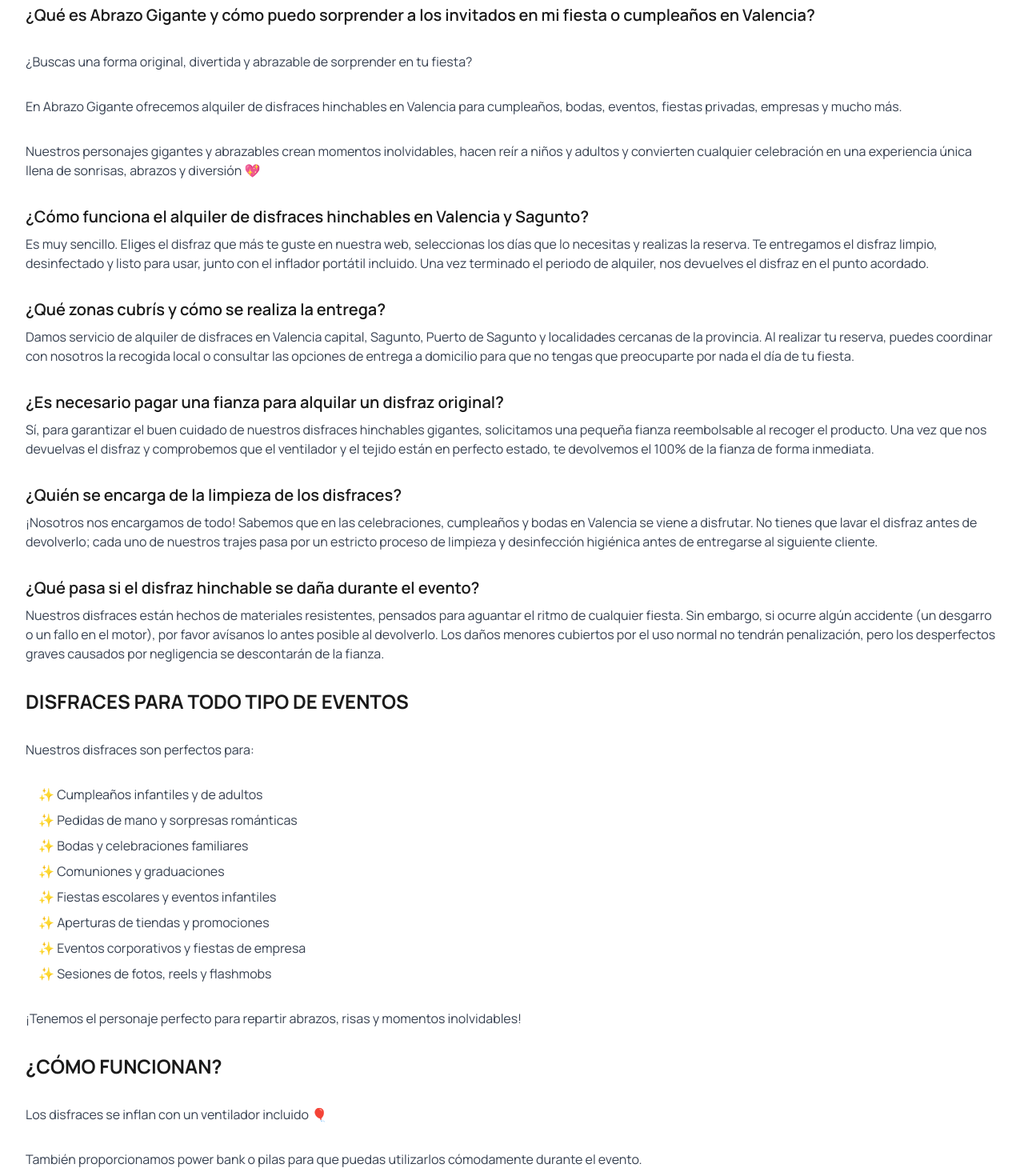
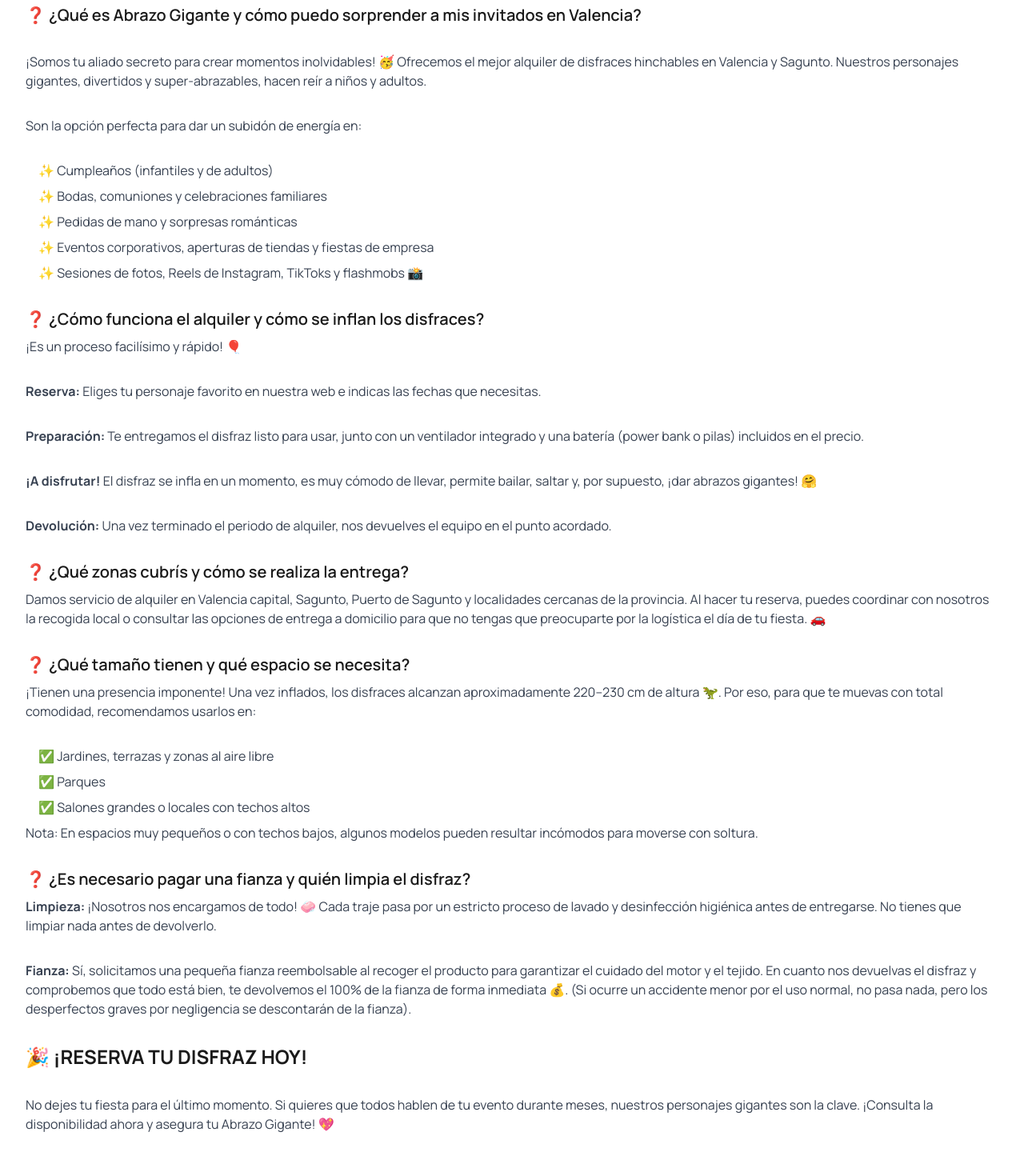
Before and after one commit to Lunapold/costumeval, a Next.js app: page /info in a window 1280 px wide. Shown: the part 240-1710 px from the top of the page at 80% size. Built offline with nearby package versions, Linux system fonts and the light colour scheme.

Commit message:
Update info page content and FAQ schemas

```diff
--- a/src/app/info/page.tsx
+++ b/src/app/info/page.tsx
@@ -17,18 +17,18 @@
     mainEntity: [
       {
         '@type': 'Question',
-        name: '¿Qué es Abrazo Gigante y cómo puedo sorprender a los invitados en mi fiesta o cumpleaños en Valencia?',
+        name: '¿Qué es Abrazo Gigante y cómo puedo sorprender a mis invitados en Valencia?',
         acceptedAnswer: {
           '@type': 'Answer',
-          text: 'En Abrazo Gigante ofrecemos alquiler de disfraces hinchables en Valencia para cumpleaños, bodas, eventos, fiestas privadas, empresas y mucho más. Nuestros personajes gigantes y abrazables crean momentos inolvidables, hacen reír a niños y adultos y convierten cualquier celebración en una experiencia única llena de sonrisas, abrazos y diversión.',
+          text: 'Somos tu aliado secreto para crear momentos inolvidables. Ofrecemos el mejor alquiler de disfraces hinchables en Valencia y Sagunto. Nuestros personajes gigantes, divertidos y super-abrazables, hacen reír a niños y adultos. Perfectos para cumpleaños, bodas, comuniones, pedidas de mano, eventos corporativos, sesiones de fotos, Reels y flashmobs.',
         },
       },
       {
         '@type': 'Question',
-        name: '¿Cómo funciona el alquiler de disfraces hinchables en Valencia y Sagunto?',
+        name: '¿Cómo funciona el alquiler y cómo se inflan los disfraces?',
         acceptedAnswer: {
           '@type': 'Answer',
-          text: 'Es muy sencillo. Eliges el disfraz que más te guste en nuestra web, seleccionas los días que lo necesitas y realizas la reserva. Te entregamos el disfraz limpio, desinfectado y listo para usar, junto con el inflador portátil incluido. Una vez terminado el periodo de alquiler, nos devuelves el disfraz en el punto acordado.',
+          text: 'Reservas tu personaje favorito en nuestra web, te entregamos el disfraz listo para usar con ventilador y batería incluidos. El disfraz se infla en un momento, es cómodo de llevar y permite bailar, saltar y dar abrazos gigantes. Al finalizar el alquiler, nos devuelves el equipo en el punto acordado.',
         },
       },
       {
@@ -36,31 +36,23 @@
         name: '¿Qué zonas cubrís y cómo se realiza la entrega?',
         acceptedAnswer: {
           '@type': 'Answer',
-          text: 'Damos servicio de alquiler de disfraces en Valencia capital, Sagunto, Puerto de Sagunto y localidades cercanas de la provincia. Al realizar tu reserva, puedes coordinar con nosotros la recogida local o consultar las opciones de entrega a domicilio para que no tengas que preocuparte por nada el día de tu fiesta.',
+          text: 'Damos servicio de alquiler en Valencia capital, Sagunto, Puerto de Sagunto y localidades cercanas de la provincia. Al hacer tu reserva puedes coordinar la recogida local o consultar las opciones de entrega a domicilio.',
         },
       },
       {
         '@type': 'Question',
-        name: '¿Es necesario pagar una fianza para alquilar un disfraz original?',
+        name: '¿Qué tamaño tienen y qué espacio se necesita?',
         acceptedAnswer: {
           '@type': 'Answer',
-          text: 'Sí, para garantizar el buen cuidado de nuestros disfraces hinchables gigantes, solicitamos una pequeña fianza reembolsable al recoger el producto. Una vez que nos devuelvas el disfraz y comprobemos que el ventilador y el tejido están en perfecto estado, te devolvemos el 100% de la fianza de forma inmediata.',
+          text: 'Una vez inflados, los disfraces alcanzan aproximadamente 220–230 cm de altura. Recomendamos usarlos en jardines, terrazas, parques, salones grandes o locales con techos altos para mayor comodidad.',
         },
       },
       {
         '@type': 'Question',
-        name: '¿Quién se encarga de la limpieza de los disfraces?',
+        name: '¿Es necesario pagar una fianza y quién limpia el disfraz?',
         acceptedAnswer: {
           '@type': 'Answer',
-          text: '¡Nosotros nos encargamos de todo! Sabemos que en las celebraciones, cumpleaños y bodas en Valencia se viene a disfrutar. No tienes que lavar el disfraz antes de devolverlo; cada uno de nuestros trajes pasa por un estricto proceso de limpieza y desinfección higiénica antes de entregarse al siguiente cliente.',
-        },
-      },
-      {
-        '@type': 'Question',
-        name: '¿Qué pasa si el disfraz hinchable se daña durante el evento?',
-        acceptedAnswer: {
-          '@type': 'Answer',
-          text: 'Nuestros disfraces están hechos de materiales resistentes, pensados para aguantar el ritmo de cualquier fiesta. Sin embargo, si ocurre algún accidente (un desgarro o un fallo en el motor), por favor avísanos lo antes posible al devolverlo. Los daños menores cubiertos por el uso normal no tendrán penalización, pero los desperfectos graves causados por negligencia se descontarán de la fianza.',
+          text: 'Nosotros nos encargamos de la limpieza y desinfección de cada traje. Solicitamos una pequeña fianza reembolsable al recoger el producto. Al devolverlo en buen estado, te devolvemos el 100% de la fianza de forma inmediata.',
         },
       },
     ],
@@ -78,79 +70,52 @@
           <h1 className="section-title mb-8" style={{color: '#d0632a'}}>ALQUILER DE DISFRACES HINCHABLES EN VALENCIA</h1>
 
           <div className="space-y-8 text-gray-700">
-            <h3 className="text-xl font-semibold mb-4" style={{color: '#1A1A1A'}}>¿Qué es Abrazo Gigante y cómo puedo sorprender a los invitados en mi fiesta o cumpleaños en Valencia?</h3>
-            <p>
-              ¿Buscas una forma original, divertida y abrazable de sorprender en tu fiesta?
-            </p>
-            <p>
-              En Abrazo Gigante ofrecemos alquiler de disfraces hinchables en Valencia para cumpleaños, bodas, eventos, fiestas privadas, empresas y mucho más.
-            </p>
-            <p>
-              Nuestros personajes gigantes y abrazables crean momentos inolvidables, hacen reír a niños y adultos y convierten cualquier celebración en una experiencia única llena de sonrisas, abrazos y diversión 💖
-            </p>
+            <h3 className="text-xl font-semibold mb-2" style={{color: '#1A1A1A'}}>❓ ¿Qué es Abrazo Gigante y cómo puedo sorprender a mis invitados en Valencia?</h3>
+            <p>¡Somos tu aliado secreto para crear momentos inolvidables! 🥳 Ofrecemos el mejor alquiler de disfraces hinchables en Valencia y Sagunto. Nuestros personajes gigantes, divertidos y super-abrazables, hacen reír a niños y adultos.</p>
+            <p>Son la opción perfecta para dar un subidón de energía en:</p>
+            <ul className="space-y-2 ml-4">
+              <li>✨ Cumpleaños (infantiles y de adultos)</li>
+              <li>✨ Bodas, comuniones y celebraciones familiares</li>
+              <li>✨ Pedidas de mano y sorpresas románticas</li>
+              <li>✨ Eventos corporativos, aperturas de tiendas y fiestas de empresa</li>
+              <li>✨ Sesiones de fotos, Reels de Instagram, TikToks y flashmobs 📸</li>
+            </ul>
 
             <div className="space-y-6">
               <div>
-                <h3 className="text-xl font-semibold mb-2" style={{color: '#1A1A1A'}}>¿Cómo funciona el alquiler de disfraces hinchables en Valencia y Sagunto?</h3>
-                <p>Es muy sencillo. Eliges el disfraz que más te guste en nuestra web, seleccionas los días que lo necesitas y realizas la reserva. Te entregamos el disfraz limpio, desinfectado y listo para usar, junto con el inflador portátil incluido. Una vez terminado el periodo de alquiler, nos devuelves el disfraz en el punto acordado.</p>
+                <h3 className="text-xl font-semibold mb-2" style={{color: '#1A1A1A'}}>❓ ¿Cómo funciona el alquiler y cómo se inflan los disfraces?</h3>
+                <p>¡Es un proceso facilísimo y rápido! 🎈</p>
+                <p><strong>Reserva:</strong> Eliges tu personaje favorito en nuestra web e indicas las fechas que necesitas.</p>
+                <p><strong>Preparación:</strong> Te entregamos el disfraz listo para usar, junto con un ventilador integrado y una batería (power bank o pilas) incluidos en el precio.</p>
+                <p><strong>¡A disfrutar!</strong> El disfraz se infla en un momento, es muy cómodo de llevar, permite bailar, saltar y, por supuesto, ¡dar abrazos gigantes! 🤗</p>
+                <p><strong>Devolución:</strong> Una vez terminado el periodo de alquiler, nos devuelves el equipo en el punto acordado.</p>
               </div>
 
               <div>
-                <h3 className="text-xl font-semibold mb-2" style={{color: '#1A1A1A'}}>¿Qué zonas cubrís y cómo se realiza la entrega?</h3>
-                <p>Damos servicio de alquiler de disfraces en Valencia capital, Sagunto, Puerto de Sagunto y localidades cercanas de la provincia. Al realizar tu reserva, puedes coordinar con nosotros la recogida local o consultar las opciones de entrega a domicilio para que no tengas que preocuparte por nada el día de tu fiesta.</p>
+                <h3 className="text-xl font-semibold mb-2" style={{color: '#1A1A1A'}}>❓ ¿Qué zonas cubrís y cómo se realiza la entrega?</h3>
+                <p>Damos servicio de alquiler en Valencia capital, Sagunto, Puerto de Sagunto y localidades cercanas de la provincia. Al hacer tu reserva, puedes coordinar con nosotros la recogida local o consultar las opciones de entrega a domicilio para que no tengas que preocuparte por la logística el día de tu fiesta. 🚗</p>
               </div>
 
               <div>
-                <h3 className="text-xl font-semibold mb-2" style={{color: '#1A1A1A'}}>¿Es necesario pagar una fianza para alquilar un disfraz original?</h3>
-                <p>Sí, para garantizar el buen cuidado de nuestros disfraces hinchables gigantes, solicitamos una pequeña fianza reembolsable al recoger el producto. Una vez que nos devuelvas el disfraz y comprobemos que el ventilador y el tejido están en perfecto estado, te devolvemos el 100% de la fianza de forma inmediata.</p>
+                <h3 className="text-xl font-semibold mb-2" style={{color: '#1A1A1A'}}>❓ ¿Qué tamaño tienen y qué espacio se necesita?</h3>
+                <p>¡Tienen una presencia imponente! Una vez inflados, los disfraces alcanzan aproximadamente 220–230 cm de altura 🦖. Por eso, para que te muevas con total comodidad, recomendamos usarlos en:</p>
+                <ul className="space-y-2 ml-4">
+                  <li>✅ Jardines, terrazas y zonas al aire libre</li>
+                  <li>✅ Parques</li>
+                  <li>✅ Salones grandes o locales con techos altos</li>
+                </ul>
+                <p className="mt-2">Nota: En espacios muy pequeños o con techos bajos, algunos modelos pueden resultar incómodos para moverse con soltura.</p>
               </div>
 
               <div>
-                <h3 className="text-xl font-semibold mb-2" style={{color: '#1A1A1A'}}>¿Quién se encarga de la limpieza de los disfraces?</h3>
-                <p>¡Nosotros nos encargamos de todo! Sabemos que en las celebraciones, cumpleaños y bodas en Valencia se viene a disfrutar. No tienes que lavar el disfraz antes de devolverlo; cada uno de nuestros trajes pasa por un estricto proceso de limpieza y desinfección higiénica antes de entregarse al siguiente cliente.</p>
-              </div>
-
-              <div>
-                <h3 className="text-xl font-semibold mb-2" style={{color: '#1A1A1A'}}>¿Qué pasa si el disfraz hinchable se daña durante el evento?</h3>
-                <p>Nuestros disfraces están hechos de materiales resistentes, pensados para aguantar el ritmo de cualquier fiesta. Sin embargo, si ocurre algún accidente (un desgarro o un fallo en el motor), por favor avísanos lo antes posible al devolverlo. Los daños menores cubiertos por el uso normal no tendrán penalización, pero los desperfectos graves causados por negligencia se descontarán de la fianza.</p>
+                <h3 className="text-xl font-semibold mb-2" style={{color: '#1A1A1A'}}>❓ ¿Es necesario pagar una fianza y quién limpia el disfraz?</h3>
+                <p><strong>Limpieza:</strong> ¡Nosotros nos encargamos de todo! 🧼 Cada traje pasa por un estricto proceso de lavado y desinfección higiénica antes de entregarse. No tienes que limpiar nada antes de devolverlo.</p>
+                <p><strong>Fianza:</strong> Sí, solicitamos una pequeña fianza reembolsable al recoger el producto para garantizar el cuidado del motor y el tejido. En cuanto nos devuelvas el disfraz y comprobemos que todo está bien, te devolvemos el 100% de la fianza de forma inmediata 💰. (Si ocurre un accidente menor por el uso normal, no pasa nada, pero los desperfectos graves por negligencia se descontarán de la fianza).</p>
               </div>
             </div>
 
-            <h2 className="text-2xl font-bold mt-10 mb-4" style={{color: '#1A1A1A'}}>DISFRACES PARA TODO TIPO DE EVENTOS</h2>
-            <p>Nuestros disfraces son perfectos para:</p>
-            <ul className="space-y-2 ml-4">
-              <li>✨ Cumpleaños infantiles y de adultos</li>
-              <li>✨ Pedidas de mano y sorpresas románticas</li>
-              <li>✨ Bodas y celebraciones familiares</li>
-              <li>✨ Comuniones y graduaciones</li>
-              <li>✨ Fiestas escolares y eventos infantiles</li>
-              <li>✨ Aperturas de tiendas y promociones</li>
-              <li>✨ Eventos corporativos y fiestas de empresa</li>
-              <li>✨ Sesiones de fotos, reels y flashmobs</li>
-            </ul>
-            <p>¡Tenemos el personaje perfecto para repartir abrazos, risas y momentos inolvidables!</p>
-
-            <h2 className="text-2xl font-bold mt-10 mb-4" style={{color: '#1A1A1A'}}>¿CÓMO FUNCIONAN?</h2>
-            <p>Los disfraces se inflan con un ventilador incluido 🎈</p>
-            <p>También proporcionamos power bank o pilas para que puedas utilizarlos cómodamente durante el evento.</p>
-            <p>Todos los disfraces son fáciles de usar, cómodos, muy llamativos y perfectos para abrazar, bailar y sorprender 🤗</p>
-            <p>Consulta disponibilidad de disfraces.</p>
-
-            <h2 className="text-2xl font-bold mt-10 mb-4" style={{color: '#1A1A1A'}}>IMPORTANTE SOBRE EL TAMAÑO DE LOS DISFRACES</h2>
-            <p>Los disfraces hinchables tienen un tamaño bastante grande cuando están inflados, por lo que recomendamos utilizarlos en espacios abiertos o en locales amplios.</p>
-            <p>En estado inflado, el disfraz alcanza aproximadamente 220-230 cm de altura, proporcionando una presencia imponente y muy divertida.</p>
-            <p>Son ideales para:</p>
-            <ul className="space-y-2 ml-4">
-              <li>✅ Parques y terrazas</li>
-              <li>✅ Jardines y zonas al aire libre</li>
-              <li>✅ Salones grandes</li>
-              <li>✅ Eventos y celebraciones espaciosas</li>
-            </ul>
-            <p>En espacios pequeños o con techos bajos, algunos modelos pueden resultar incómodos para moverse.</p>
-
-            <h2 className="text-2xl font-bold mt-10 mb-4" style={{color: '#1A1A1A'}}>RESERVA TU DISFRAZ HOY</h2>
-            <p>Si quieres sorprender a tus invitados y hacer que todos hablen de tu fiesta, nuestros disfraces hinchables son la opción perfecta.</p>
-            <p>🎉 ¡Reserva ahora y convierte tu celebración en algo todavía más mágico, divertido y abrazable! 🎉</p>
+            <h2 className="text-2xl font-bold mt-10 mb-4" style={{color: '#1A1A1A'}}>🎉 ¡Reserva tu disfraz hoy!</h2>
+            <p>No dejes tu fiesta para el último momento. Si quieres que todos hablen de tu evento durante meses, nuestros personajes gigantes son la clave. ¡Consulta la disponibilidad ahora y asegura tu Abrazo Gigante! 💖</p>
 
 
             <div className="pt-8 text-center">
--- a/src/app/layout.tsx
+++ b/src/app/layout.tsx
@@ -97,18 +97,18 @@
                   mainEntity: [
                     {
                       '@type': 'Question',
-                      name: '¿Qué es Abrazo Gigante y cómo puedo sorprender a los invitados en mi fiesta o cumpleaños en Valencia?',
+                      name: '¿Qué es Abrazo Gigante y cómo puedo sorprender a mis invitados en Valencia?',
                       acceptedAnswer: {
                         '@type': 'Answer',
-                        text: 'En Abrazo Gigante ofrecemos alquiler de disfraces hinchables en Valencia para cumpleaños, bodas, eventos, fiestas privadas, empresas y mucho más. Nuestros personajes gigantes crean momentos inolvidables y convierten cualquier celebración en una experiencia única.',
+                        text: 'Somos tu aliado secreto para crear momentos inolvidables. Ofrecemos el mejor alquiler de disfraces hinchables en Valencia y Sagunto. Nuestros personajes gigantes, divertidos y super-abrazables, hacen reír a niños y adultos.',
                       },
                     },
                     {
                       '@type': 'Question',
-                      name: '¿Cómo funciona el alquiler de disfraces hinchables en Valencia y Sagunto?',
+                      name: '¿Cómo funciona el alquiler y cómo se inflan los disfraces?',
                       acceptedAnswer: {
                         '@type': 'Answer',
-                        text: 'Es muy sencillo. Eliges el disfraz que más te guste en nuestra web, seleccionas los días que lo necesitas y realizas la reserva. Te entregamos el disfraz limpio, desinfectado y listo para usar, junto con el inflador portátil incluido.',
+                        text: 'Reservas tu personaje favorito en nuestra web, te entregamos el disfraz listo para usar con ventilador y batería incluidos. Se infla en un momento y al finalizar nos devuelves el equipo en el punto acordado.',
                       },
                     },
                     {
@@ -116,31 +116,23 @@
                       name: '¿Qué zonas cubrís y cómo se realiza la entrega?',
                       acceptedAnswer: {
                         '@type': 'Answer',
-                        text: 'Damos servicio de alquiler de disfraces en Valencia capital, Sagunto, Puerto de Sagunto y localidades cercanas. Al realizar tu reserva puedes coordinar la recogida local o consultar las opciones de entrega a domicilio.',
+                        text: 'Damos servicio de alquiler en Valencia capital, Sagunto, Puerto de Sagunto y localidades cercanas. Al hacer tu reserva puedes coordinar la recogida local o consultar las opciones de entrega a domicilio.',
                       },
                     },
                     {
                       '@type': 'Question',
-                      name: '¿Es necesario pagar una fianza para alquilar un disfraz original?',
+                      name: '¿Qué tamaño tienen y qué espacio se necesita?',
                       acceptedAnswer: {
                         '@type': 'Answer',
-                        text: 'Sí, solicitamos una pequeña fianza reembolsable al recoger el producto. Una vez que nos devuelvas el disfraz en buen estado, te devolvemos el 100% de la fianza de forma inmediata.',
+                        text: 'Una vez inflados, los disfraces alcanzan aproximadamente 220–230 cm de altura. Recomendamos usarlos en jardines, terrazas, parques, salones grandes o locales con techos altos.',
                       },
                     },
                     {
                       '@type': 'Question',
-                      name: '¿Quién se encarga de la limpieza de los disfraces?',
+                      name: '¿Es necesario pagar una fianza y quién limpia el disfraz?',
                       acceptedAnswer: {
                         '@type': 'Answer',
-                        text: '¡Nosotros nos encargamos de todo! No tienes que lavar el disfraz antes de devolverlo. Cada traje pasa por un estricto proceso de limpieza y desinfección higiénica antes de entregarse al siguiente cliente.',
-                      },
-                    },
-                    {
-                      '@type': 'Question',
-                      name: '¿Qué pasa si el disfraz hinchable se daña durante el evento?',
-                      acceptedAnswer: {
-                        '@type': 'Answer',
-                        text: 'Los daños menores por uso normal no tienen penalización. Si ocurre un accidente, avísanos al devolverlo. Los desperfectos graves causados por negligencia se descontarán de la fianza.',
+                        text: 'Nosotros nos encargamos de la limpieza y desinfección de cada traje. Solicitamos una pequeña fianza reembolsable al recoger el producto. Al devolverlo en buen estado, te devolvemos el 100% de la fianza de forma inmediata.',
                       },
                     },
                   ],
```
